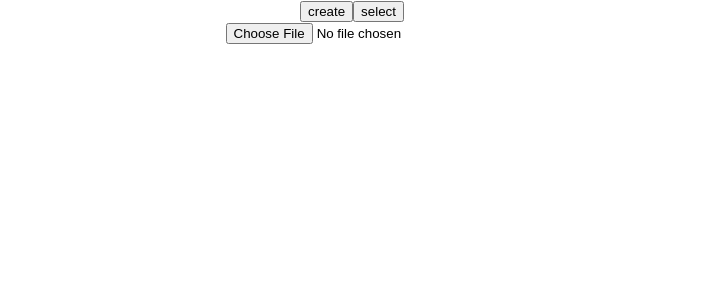
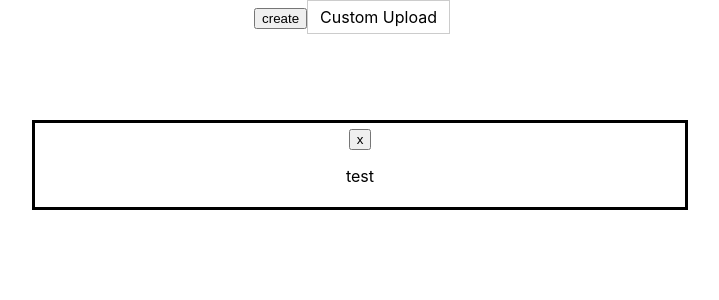
Before and after one commit to brendena/fat-floppy, a React (Create React App) app: page / in a window 1280 px wide. Both pictures are taken after a click on the button "create". Shown: the top 300 px of the page, without its empty margins (288-1007 px from the left). Built offline with nearby package versions, Linux system fonts and the light colour scheme.

Commit message:
adding files works

```diff
--- a/src/App.css
+++ b/src/App.css
@@ -8,23 +8,12 @@ h1{
   margin:0;
 }
 
-/*
-.App-header {
-  justify-content: center;
-  font-size: calc(10px + 2vmin);
-  background: #DCD8D3;
-  width:50vw;
-  height:30vw;
-  margin:10%;
+input[type="file"] {
+  display: none;
 }
-
-#screenInnerCutOut{
-  width: 90%;
-  height: 80%;
-  position: relative;
-  background: #BBB8A3;
-  left: 5%;
-  top: 10%;
-  border-radius: 30px;
+.custom-file-upload {
+  border: 1px solid #ccc;
+  display: inline-block;
+  padding: 6px 12px;
+  cursor: pointer;
 }
-*/
--- a/src/components/displayFatInfo.tsx
+++ b/src/components/displayFatInfo.tsx
@@ -26,13 +26,10 @@ const DisplayFatInfo: React.FC = () => {
                 [ fileData ],
                 {type:'application/type'}
             );
-            console.log(file.name.charCodeAt(5))
-            let fileName = file.name.replace(/\s/g, '');
-            fileName += "." + file.ext
             let downloadLink = document.createElement("a");
             let url = window.URL;
             downloadLink.href = url.createObjectURL(bytesAsBlob);
-            downloadLink.download = fileName;
+            downloadLink.download = file.name + "." + file.ext;
             downloadLink.click();
 
         }
@@ -76,8 +73,8 @@ const DisplayFatInfo: React.FC = () => {
     let files = state.fd[0].rootDir;
     return (
         <div>
+            <button onClick={generateImgFile}>Generate a bin image</button>
             <p>Data used {state.fd[0].calculateUsedSpace()} / {state.fd[0].rSection.numBytesDisk()} B </p>
-            <button onClick={generateImgFile}>Generate a bin image</button>
             <input type="file" id="inputImage" onChange={addFile}/>
 
             <table className="styled-table">
--- /dev/null
+++ b/src/components/fatTablePopup.tsx
@@ -0,0 +1,33 @@
+import React, {useState, useContext} from 'react';
+import { useFatTableAdd } from '../hooks/useFatTableAdd';
+import { AppContext } from "../context";
+
+const FatTablePopup: React.FC = () => {
+    const {state} = useContext(AppContext);
+/*
+
+160kb
+180kb
+320kb
+720kb
+1.2Mb
+1.44MB
+2.88MB
+
+802KB
+1.72MB
+1.68MB
+DMF cluster 1024
+DMF cluster 2048
+
+*/
+    return (
+        <div>
+            <p>test</p>
+        </div>
+
+    );
+};
+
+
+export default FatTablePopup;
--- a/src/components/pageBody.tsx
+++ b/src/components/pageBody.tsx
@@ -1,20 +1,30 @@
-import React from 'react';
+import React, {useState, useContext} from 'react';
 import { useFatTableAdd } from '../hooks/useFatTableAdd';
 import { AppContext } from "../context";
+import PopupTag from "./popup";
 import DisplayFatInfo from './displayFatInfo';
+import FatTablePopup from "./fatTablePopup"
 const PageBody: React.FC = () => {
     let funcToAddFatTable = useFatTableAdd();
-    const {state} = React.useContext(AppContext);
+    const {state} = useContext(AppContext);
+    const [popup, setPopup] = useState(false);
 
     return (
         <div className="App">
             <header className="App-header">
-                <button>create</button>
-                <button>select</button>
-                <div>
-                    <input type="file" id="inputImage" onChange={funcToAddFatTable}/>
-                </div>
+                <button onClick={()=>{setPopup(!popup)}}>create</button>
+                <label className="custom-file-upload">
+                    <input type="file" onChange={funcToAddFatTable}/>
+                    <i className="fa fa-cloud-upload"></i> Custom Upload
+                </label>
             </header>
+            { popup &&
+                <PopupTag close={()=>{setPopup(false)}}>
+                    <FatTablePopup></FatTablePopup>
+                </PopupTag>
+
+            }
+
             <div>
                 {state.fd.length > 0 &&
                 <DisplayFatInfo></DisplayFatInfo>
--- /dev/null
+++ b/src/components/popup.css
@@ -0,0 +1,12 @@
+.popup {
+    margin: auto;
+    background: rgb(255, 255, 255);
+    width: 50%;
+    padding: 5px;
+    position:fixed;
+    top:0px;
+    z-index: 100;
+    left: 25%;
+    border:solid;
+    top:15%;
+  }
--- /dev/null
+++ b/src/components/popup.tsx
@@ -0,0 +1,22 @@
+import React, {useState, useContext} from 'react';
+import './popup.css';
+
+
+type PopupProps = {
+    close: ()=>void,
+    children: JSX.Element
+};
+
+const PopupTag: React.FC<PopupProps> = ({
+    close,
+    children
+}) => (
+        <div className="popup">
+            <button onClick={close}>x</button>
+            {children}
+        </div>
+    );
+;
+
+
+export default PopupTag;
--- a/src/hooks/useFatTableAdd.ts
+++ b/src/hooks/useFatTableAdd.ts
@@ -23,7 +23,6 @@ async function getFileBuffer(file:FileList){
        file.length > 0)
     {
         //console.log(event.target.files[0])
-        const reader = new FileReader();
         let dataBuffer : any =  await readFileAsync(file[0])
         return new Uint8Array(dataBuffer);
     }
--- a/src/lib/Fat12FileSystem.ts
+++ b/src/lib/Fat12FileSystem.ts
@@ -71,8 +71,24 @@ export class Fat12FileSystem{
     }
 
     addFile(fileName:string,data:Uint8Array, date:Date){
+      let splitName = fileName.split(".")
+      let fileNameNoExtension = splitName[0].slice(0,5);
+      let fileNameExtension = "";
+      if(splitName[1].length > 0){
+        fileNameExtension = splitName[1].slice(0,3);;
+      }
+
+
       //remove file if it already exists
-      console.log(data)
+      console.log(data);
+      let sameNameFile = this.rootDir.find((element)=>{
+        return element.name === fileNameNoExtension && element.ext === fileNameExtension
+      });
+      if(sameNameFile != null){
+        this.deleteFatFile(sameNameFile);
+      }
+
+
       //figure out how much free space there is
       if(data.length > this.calculateFreeSpace()){
         console.warn("File is to large")
@@ -106,13 +122,9 @@ export class Fat12FileSystem{
 
       let newFile = new FatFiles();
 
-      let splitName = fileName.split(".")
 
-      newFile.name = splitName[0].slice(0,5);
-      newFile.ext = "";
-      if(splitName[1].length >0 ){
-        newFile.ext = splitName[1].slice(0,3);
-      }
+      newFile.name = fileNameNoExtension;
+      newFile.ext = fileNameExtension;
 
       newFile.size = data.length;
       newFile.startCluster = firstCluster;
--- a/src/lib/FatFiles.ts
+++ b/src/lib/FatFiles.ts
@@ -11,8 +11,8 @@ export class FatFiles{
         console.error("fat file is not properly sized")
         return;
       }
-      this.name = U8ToString(buffer.slice(0,8));
-      this.ext = U8ToString(buffer.slice(8,11));
+      this.name = U8ToString(buffer.slice(0,8)).trim();
+      this.ext = U8ToString(buffer.slice(8,11)).trim();
       this.creationDate = generateDate(
         littleEndianToNumber(buffer.slice(16,18)),
         littleEndianToNumber(buffer.slice(14,16)),
--- a/src/reducers.ts
+++ b/src/reducers.ts
@@ -10,6 +10,7 @@ type ActionMap<M extends { [index: string]: any }> = {
           payload: M[Key];
         }
   };
+
 
 
   type InitialStateType = {
```
Also changed, not shown: src/components/fatTablePopup.css (added), 1 other file (tests, documents, lock files or other folders).
